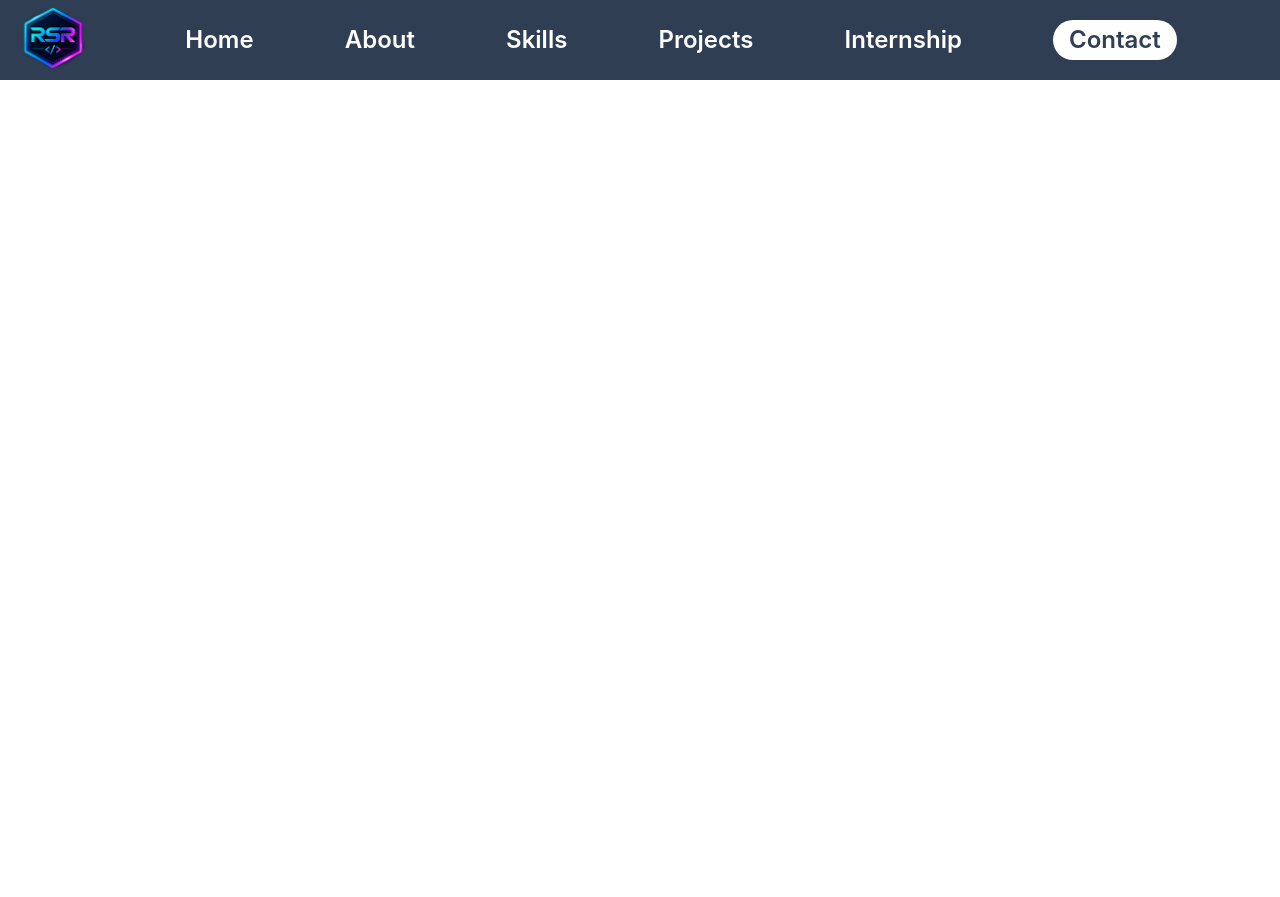
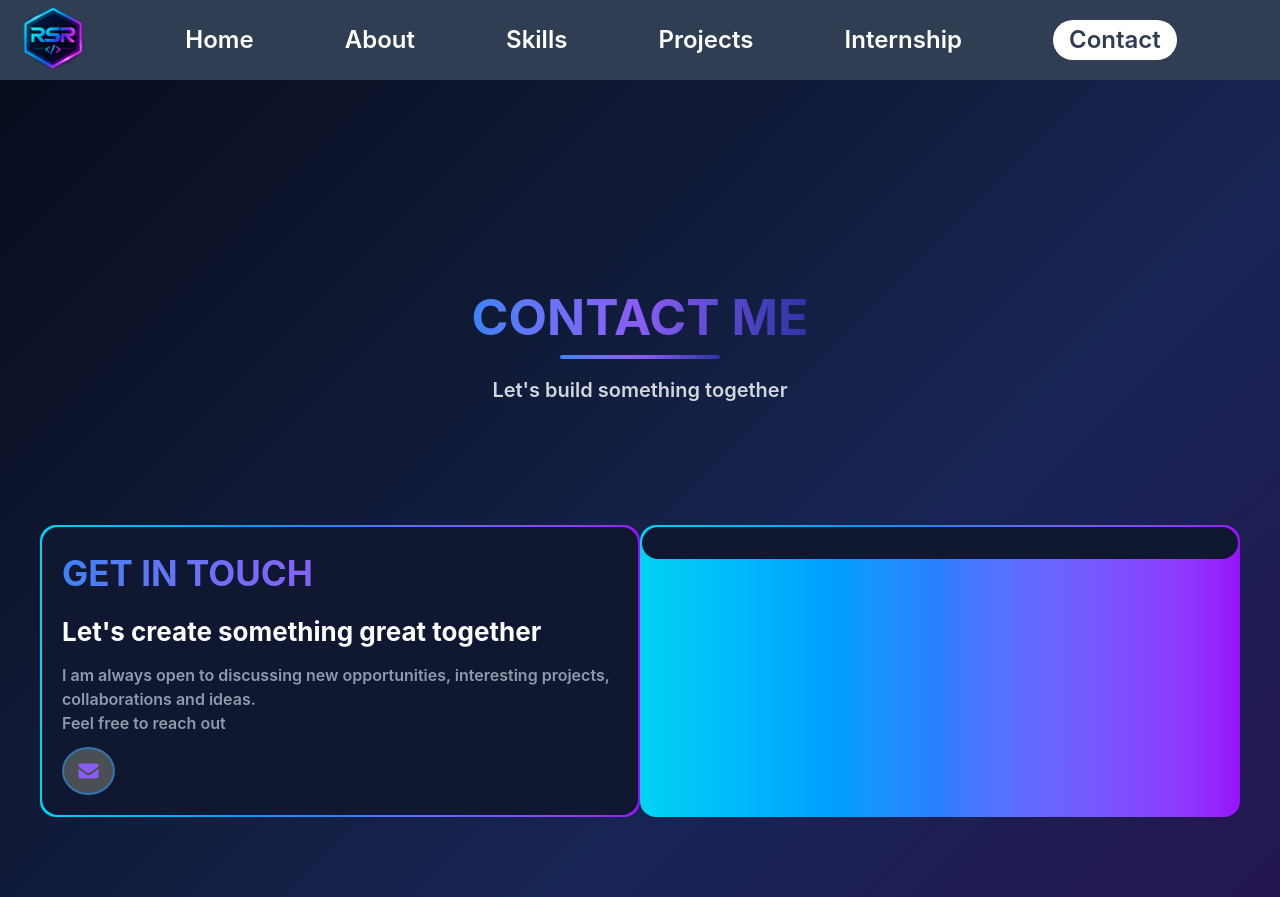
Before and after one commit to RachitRawat720/portfolio-website, a React (Vite) app: page /contact in a window 1280 px wide. Before the commit the page ends 800 px from the top, so only its background shows below. Built offline with nearby package versions, Linux system fonts and the light colour scheme.

Commit message:
building contact page

```diff
--- a/src/components/Contact.jsx
+++ b/src/components/Contact.jsx
@@ -1,9 +1,56 @@
 import React from 'react'
+import { motion } from 'framer-motion'
+import { FontAwesomeIcon } from '@fortawesome/react-fontawesome';
+import { faEnvelope } from '@fortawesome/free-solid-svg-icons'
 
 const Contact = () => {
     return (
-        <div>
+        <div className='px-10 py-20 overflow-hidden bg-[linear-gradient(135deg,#080D1F_0%,#101A35_35%,#172554_65%,#24164F_100%)]'>
+            <motion.div initial={{opacity: 0, y: -200, scale: 0.4}} whileInView={{opacity: 1, y: 0, scale: 1}} transition={{duration: 2}} viewport={{ once: true, amount: 0.8}}
+            className='flex flex-col justify-center items-center py-30 '>
+                <h1 className='text-[50px] font-bold bg-linear-to-r from-[#3B82F6] via-[#8B5CF6] to-[#3239b9d2] bg-clip-text text-transparent'>CONTACT ME</h1>
 
+                <div className='h-1 w-40 bg-linear-to-r from-[#3B82F6] via-[#8B5CF6] to-[#3239b9d2] rounded-4xl'></div>
+
+                <h3 className='text-[20px] font-semibold text-gray-300 mt-4'>Let's build something together</h3>
+            </motion.div>
+
+
+            <div className='flex'>
+                <motion.div initial={{opacity: 0, x: 200, y: 100, scale: 0.5}} whileInView={{opacity: 1, x: 0, y: 0, scale: 1}} transition={{duration: 2}} viewport={{once: true, amount: 0.7}}
+                className='rounded-2xl bg-linear-to-r from-cyan-400 via-blue-500 to-purple-600 p-0.5 w-full'>
+                        <div className='flex flex-col p-5 rounded-2xl bg-[#0f1731] gap-3'>
+
+                            <h2 className='bg-linear-to-r from-[#3B82F6] via-[#8B5CF6] to-[#FF4D6D] bg-clip-text text-transparent text-[35px] font-bold'>GET IN TOUCH</h2>
+
+                            <h3 className='text-white font-bold text-[26px]'>Let's create something great together</h3>
+
+                            <p className='text-[#8e9bad] text-[16px] font-semibold'>I am always open to discussing new opportunities, interesting projects, collaborations and ideas.
+                            <br />Feel free to reach out
+                            </p>
+
+                            <div className='flex flex-col'>
+                                <div className='flex gap-10'>
+                                    <div className='flex justify-center items-center p-3 rounded-[50%] border-[#3374b0] border-2 bg-[#4a4f54]'>
+                                        <FontAwesomeIcon icon={faEnvelope} color='#8B5CF6' className='text-[20px]'/>
+                                    </div>
+
+                                    <div>
+
+                                    </div>
+                                </div>
+                            </div>
+
+                        </div>
+                </motion.div>
+
+                <motion.div initial={{opacity: 0, x: 200, y: 100, scale: 0.5}} whileInView={{opacity: 1, x: 0, y: 0, scale: 1}} transition={{duration: 2}} viewport={{once: true, amount: 0.7}}
+                    className='rounded-2xl bg-linear-to-r from-cyan-400 via-blue-500 to-purple-600 p-0.5 w-full'>
+                        <div className='flex pl-4 pr-10 py-4 rounded-2xl bg-[#0f1731] gap-3'>
+
+                        </div>
+                </motion.div>
+            </div>
         </div>
     )
 }
```
